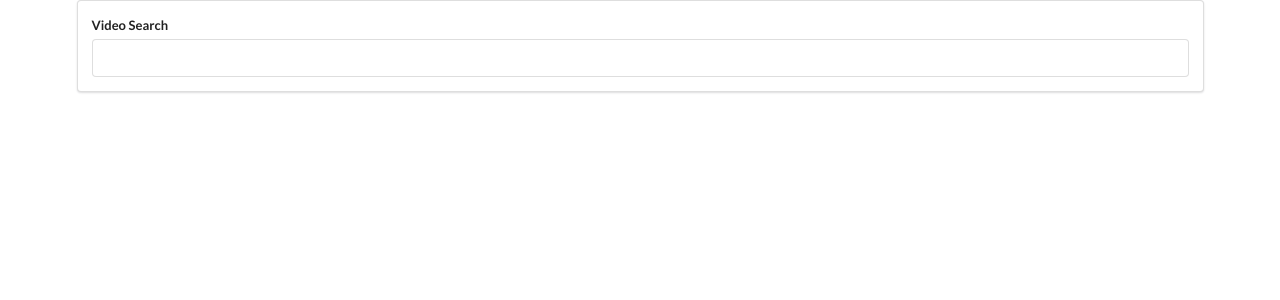
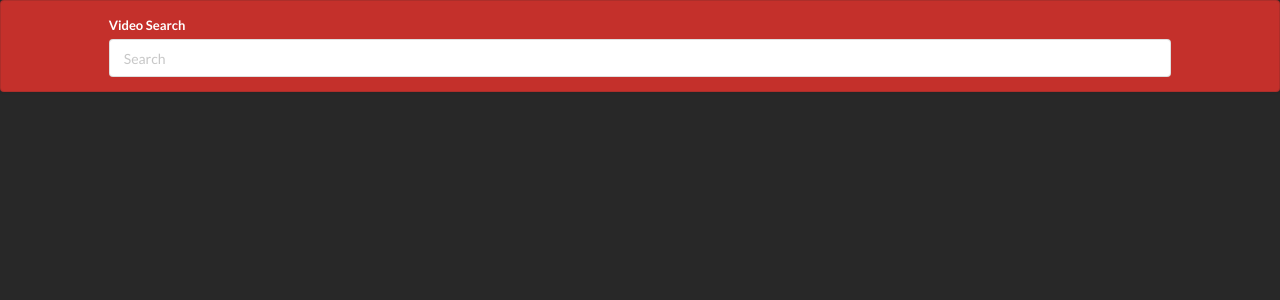
Before and after one commit to cefdev/React-Video-App, a React (Create React App) app: page / in a window 1280 px wide. Shown: the top 300 px of the page. Built offline with nearby package versions, Linux system fonts and the light colour scheme.

Commit message:
Change styling to dark mode

```diff
--- a/src/components/App.js
+++ b/src/components/App.js
@@ -3,6 +3,7 @@ import SearchBar from "./SearchBar";
 import youtube from "../api/youtube";
 import VideoList from "./VideoList";
 import VideoDetail from "./VideoDetail";
+import "./style.css";
 
 class App extends Component {
   // The list of videos from YouTube API will be saved in 'state.videos' array
--- a/src/components/SearchBar.js
+++ b/src/components/SearchBar.js
@@ -21,6 +21,7 @@ class SearchBar extends Component {
           <div className="field">
             <label>Video Search</label>
             <input
+              placeholder="Search"
               type="text"
               value={this.state.term}
               onChange={this.onInputChange}
--- a/src/components/VideoItem.css
+++ b/src/components/VideoItem.css
@@ -4,6 +4,10 @@
   cursor: pointer;
 }
 
-video-item.item img {
+.video-item.item img {
   max-width: 180px;
 }
+
+.content .header {
+  color: #fff !important;
+}
--- /dev/null
+++ b/src/components/style.css
@@ -0,0 +1,25 @@
+body {
+  background-color: #282828;
+}
+
+.ui.container {
+  width: 100% !important;
+}
+
+.ui.form .field {
+  width: 85%;
+  margin: 0 auto;
+}
+
+.ui.grid {
+  width: 85% !important;
+  margin: 0 auto;
+}
+
+.search-bar {
+  background-color: #c4302b !important;
+}
+
+.search-bar label {
+  color: white !important;
+}
```
